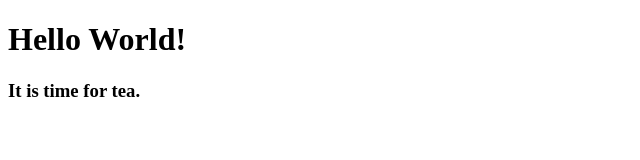
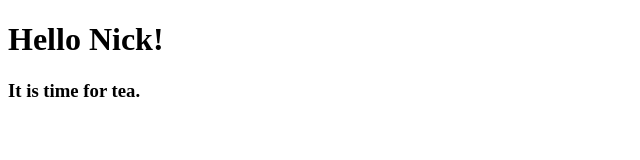
Before and after one commit to erixhartman/learnreact, a React (Create React App) app in the folder hello_world/: page / in a window 1280 px wide. Shown: the top 160 px of the page, without its empty margins (0-640 px from the left). Built offline with nearby package versions, Linux system fonts and the light colour scheme.

Commit message:
Add in single prop to say hello to users name

```diff
--- a/hello_world/src/App.js
+++ b/hello_world/src/App.js
@@ -5,7 +5,7 @@ class Hello extends Component {
   render () {
     return(
       <div>
-        <h1> Hello World!</h1>
+        <h1> Hello {this.props.name}!</h1>
         <h3> It is time for tea. </h3>
       </div>
     )
--- a/hello_world/src/index.js
+++ b/hello_world/src/index.js
@@ -3,6 +3,6 @@ import ReactDOM from 'react-dom';
 import Hello from './App';
 
 ReactDOM.render(
-  <Hello />,
+  <Hello name={"Nick"} />,
   document.getElementById('root')
 );
```
